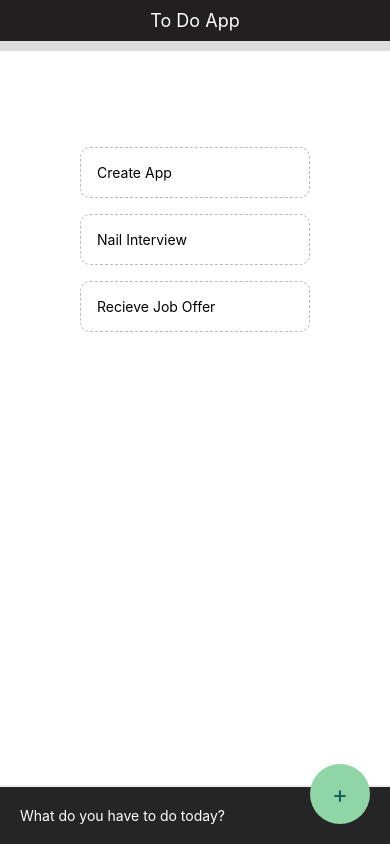
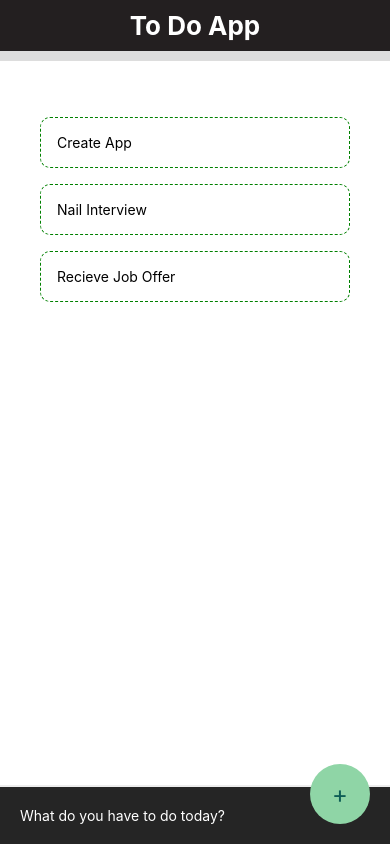
Before and after one commit to srhmendez/React-Native-To-Do-App, a React Native app: screen / in a window 390 px wide. Built offline with nearby package versions, Linux system fonts and the light colour scheme.

Commit message:
creating the remove to do action

```diff
--- a/app/components/Header.js
+++ b/app/components/Header.js
@@ -26,7 +26,8 @@ const styles = StyleSheet.create({
     headerText: {
         color: 'white',
         padding: 10,
-        fontSize: 18,
+        fontSize: 26,
+        fontWeight:700
 
     },
 
--- a/app/components/Main.js
+++ b/app/components/Main.js
@@ -3,7 +3,7 @@ import Footer from './Footer';
 import ToDoItem from './ToDoItem';
 import { useState } from 'react';
 import React from 'react';
-import { StyleSheet, Text, View, TextInput, TouchableOpacity, FlatList } from 'react-native';
+import { StyleSheet, View, FlatList } from 'react-native';
 
 export default function Main() {
 
@@ -12,6 +12,14 @@ export default function Main() {
         { text: 'Nail Interview', key: '2' },
         { text: 'Recieve Job Offer', key: '3'}
     ]);
+
+    {/* Function for clicking on a to do list task, takes the key number and returns the non matching text properties*/}
+    const pressHandler = (key) => {
+        setTodos ((prevTodos) => {
+            return prevTodos.filter(todo => todo.key != key)
+        });
+
+    }
 
   return (
 
@@ -27,7 +35,9 @@ export default function Main() {
                 <FlatList
                 data={todos}
                 renderItem={({ item }) => (
-                    <ToDoItem item={ item } />
+                    <ToDoItem item={ item }
+                    //passing the pressHandler function into the ToDoItem Component so that it can
+                    pressHandler={ pressHandler }/>
                 )} />
 
             </View>
@@ -49,7 +59,7 @@ const styles = StyleSheet.create({
     {
         flex:1,
         marginBottom:100,
-        padding:80,
+        padding:40,
         color: '#ddd'
 
     },
--- a/app/components/ToDoItem.js
+++ b/app/components/ToDoItem.js
@@ -1,12 +1,12 @@
 import React from 'react';
 import { StyleSheet, TouchableOpacity, Text } from 'react-native';
 
-export default function ToDoItem({ item }) {
+export default function ToDoItem({ item, pressHandler }) {
 
     return(
 
 
-        <TouchableOpacity>
+        <TouchableOpacity onPress={() => pressHandler(item.key)}>
             <Text style={styles.toDoTaskObject}>{ item.text }</Text>
         </TouchableOpacity>
     )
@@ -16,7 +16,7 @@ const styles = StyleSheet.create({
     toDoTaskObject: {
         padding:16,
         marginTop: 16,
-        borderColor: '#bbb',
+        borderColor: 'green',
         borderWidth: 1,
         borderStyle: 'dashed',
         borderRadius: 10,
```
